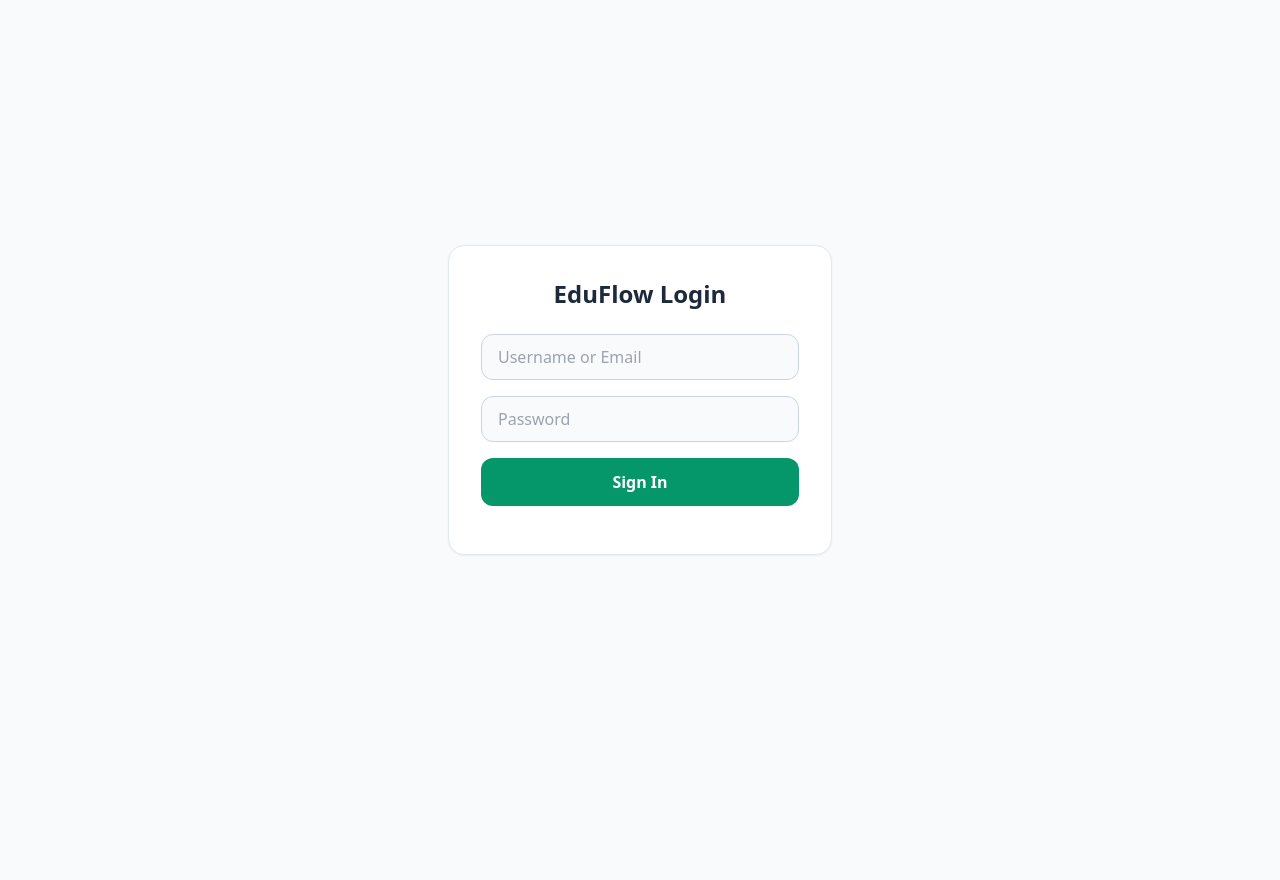
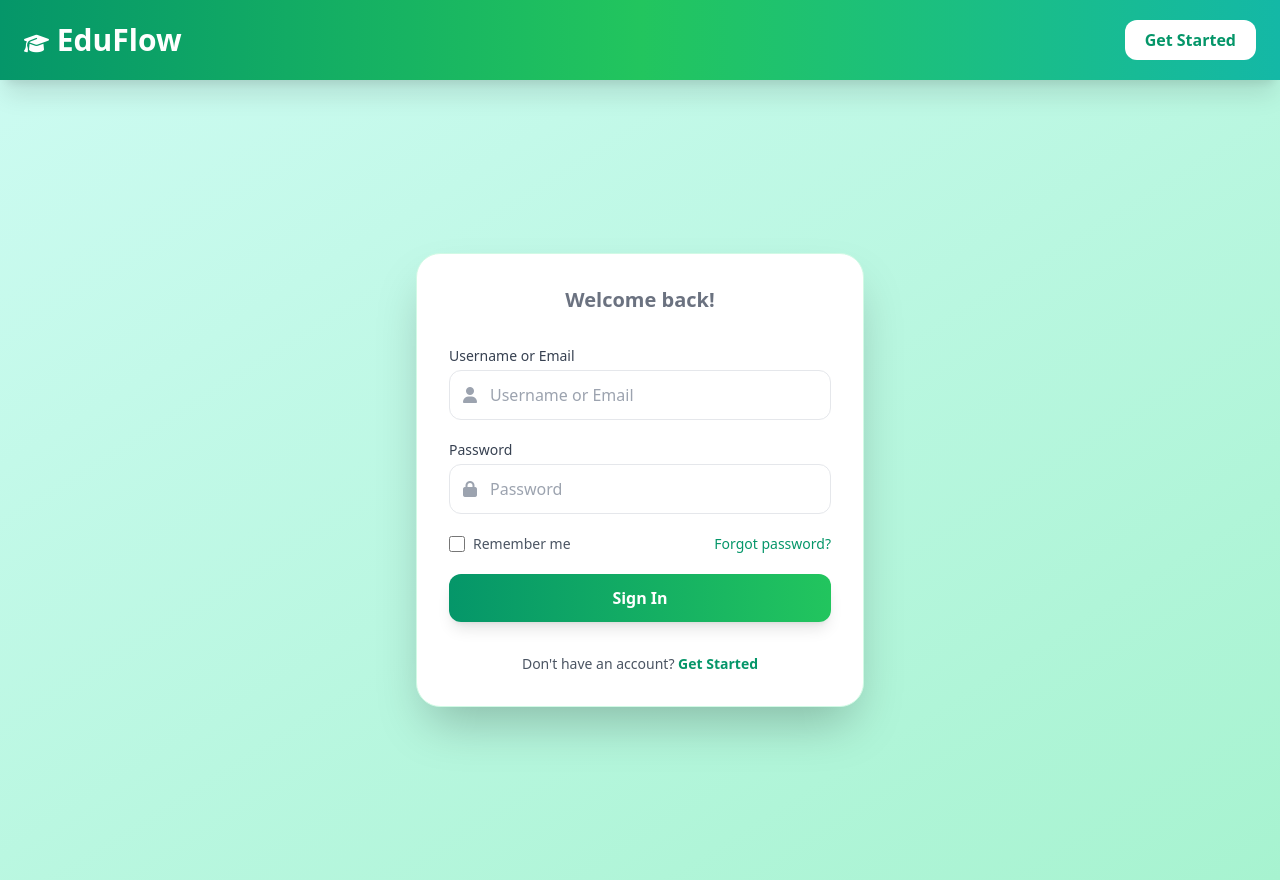
Before and after one commit to techaxadi01/FSD-Labs, a website: page public/index.html in a window 1280 px wide. Before the commit the page ends 800 px from the top, so only its background shows below. Drawn offline with nearby package versions, Linux system fonts and the light colour scheme.

Commit message:
login with minor bug but html final

```diff
--- a/public/app.js
+++ b/public/app.js
@@ -16,11 +16,11 @@ document.getElementById("loginForm").addEventListener("submit", async (e) => {
     const data = await response.json();
 
     if (data.success) {
-        msg.innerText = `Login Successful! You are logged in as ${data.role}. Redirecting...`;
-        msg.className = "mt-4 text-xs text-center font-bold text-emerald-600";
+        msg.innerText = data.message;
+        msg.className = "text-medium text-center font-semibold text-emerald-600";
         setTimeout(() => window.location.href = "../index.html", 2000);
     } else {
         msg.innerText = data.message;
-        msg.className = "mt-4 text-xs text-center font-bold text-red-600";
+        msg.className = "text-medium text-center font-semibold text-red-600";
     }
 });
--- a/public/index.html
+++ b/public/index.html
@@ -1,21 +1,149 @@
 <!DOCTYPE html>
 <html lang="en">
+
 <head>
     <meta charset="UTF-8">
     <meta name="viewport" content="width=device-width, initial-scale=1.0">
+
+    <link rel="icon" type="image/svg+xml" href="../logo.svg?v=1">
     <title>EduFlow - Login</title>
+
+    <!-- Tailwind CSS -->
     <script src="https://cdn.tailwindcss.com"></script>
+
+    <!-- Font Awesome -->
+    <link rel="stylesheet"
+        href="https://cdnjs.cloudflare.com/ajax/libs/font-awesome/6.5.1/css/all.min.css">
+
+    <!-- Smooth Scrolling -->
+    <style>
+        html {
+            scroll-behavior: smooth;
+        }
+    </style>
 </head>
-<body class="bg-slate-50 flex items-center justify-center min-h-screen">
-    <div class="bg-white p-8 rounded-2xl shadow-sm border border-slate-200 w-full max-w-sm">
-        <h2 class="text-2xl font-bold text-slate-800 mb-6 text-center">EduFlow Login</h2>
-        <form id="loginForm" class="space-y-4">
-            <input type="text" id="userIdentifier" placeholder="Username or Email" required class="w-full bg-slate-50 border border-slate-300 rounded-xl px-4 py-2.5">
-            <input type="password" id="password" placeholder="Password" required class="w-full bg-slate-50 border border-slate-300 rounded-xl px-4 py-2.5">
-            <button type="submit" class="w-full bg-emerald-600 text-white font-bold py-3 rounded-xl hover:bg-emerald-500 transition">Sign In</button>
-        </form>
-        <p id="message" class="mt-4 text-xs text-center font-bold"></p>
+
+
+<body class="bg-gradient-to-b from-white via-emerald-50/30 to-slate-50 text-slate-800">
+
+    <!-- NAVBAR -->
+    <nav class="sticky top-0 z-50
+        bg-gradient-to-r from-emerald-600 via-green-500 to-teal-500
+        shadow-xl">
+
+        <div class="max-w-7xl mx-auto px-6">
+
+            <div class="flex justify-between items-center h-20">
+
+                <!-- LOGO -->
+                <a href="index.html" class="flex items-center gap-3">
+                    <span class="text-3xl font-bold text-white">
+                        <i class="fas fa-graduation-cap text-xl"></i> EduFlow
+                    </span>
+                </a>
+
+                <!-- Buttons -->
+                <div class="hidden md:flex gap-3">
+
+                    <!--
+                    <a href="login.html"
+                        class="px-5 py-2 rounded-xl
+                        border border-white/100
+                        bg-white/30
+                        text-white-500
+                        font-semibold
+                        hover:bg-teal-500/75
+                        hover:border-white/100
+                        hover:scale-105
+                        transition">
+
+                        Login
+
+                    </a>
+                    -->
+
+                    <a href="signup.html"
+                        class="px-5 py-2 rounded-xl
+                        bg-white
+                        text-emerald-600
+                        font-semibold
+                        hover:scale-105
+                        transition">
+
+                        Get Started
+
+                    </a>
+                </div>
+            </div>
+        </div>
+    </nav>
+
+    <div class="bg-gradient-to-br from-teal-100 to-emerald-200 min-h-screen flex items-center justify-center p-4">
+
+        <!-- Login Box -->
+        <div class="bg-white rounded-3xl shadow-2xl max-w-md w-full p-8 border border-emerald-100">
+
+            <!-- Header -->
+            <div class="text-center mb-8 text-xl font-bold">
+                <p class="text-gray-500">Welcome back!</p>
+            </div>
+
+            <!-- Message -->
+            <div class="text-center mb-7">
+                <p id="message" class="text-medium text-center font-semibold"></p>
+            </div>
+
+            <!-- Login Form -->
+            <form id="loginForm" class="space-y-5">
+                <!-- Username Input -->
+                <div>
+                    <label class="block text-sm font-medium text-gray-700 mb-1">Username or Email</label>
+                    <div class="relative">
+                        <span class="absolute inset-y-0 left-0 flex items-center pl-3.5 text-gray-400">
+                            <i class="fas fa-user"></i>
+                        </span>
+                        <input type="text" id="userIdentifier" placeholder="Username or Email" required
+                            class="w-full pl-10 pr-4 py-3 rounded-xl border border-gray-200 focus:outline-none focus:border-emerald-500 focus:ring-2 focus:ring-emerald-200 transition">
+                    </div>
+                </div>
+
+                <!-- Password Input -->
+                <div>
+                    <label class="block text-sm font-medium text-gray-700 mb-1">Password</label>
+                    <div class="relative">
+                        <span class="absolute inset-y-0 left-0 flex items-center pl-3.5 text-gray-400">
+                            <i class="fas fa-lock"></i>
+                        </span>
+                        <input type="password" id="password" placeholder="Password" required
+                            class="w-full pl-10 pr-4 py-3 rounded-xl border border-gray-200 focus:outline-none focus:border-emerald-500 focus:ring-2 focus:ring-emerald-200 transition">
+                    </div>
+                </div>
+
+                <!-- Additional Options -->
+                <div class="flex items-center justify-between text-sm">
+                    <label class="flex items-center gap-2 text-gray-600 cursor-pointer">
+                        <input type="checkbox" class="rounded text-emerald-600 focus:ring-emerald-500 border-gray-300 w-4 h-4">
+                        Remember me
+                    </label>
+                    <a href="#" class="text-emerald-600 hover:underline font-medium">Forgot password?</a>
+                </div>
+
+                <!-- Submit Button -->
+                <button type="submit"
+                    class="w-full bg-gradient-to-r from-emerald-600 to-green-500 text-white font-semibold py-3 rounded-xl shadow-lg hover:from-emerald-700 hover:to-green-600 transition duration-300 transform hover:-translate-y-0.5">
+                    Sign In
+                </button>
+            </form>
+
+            <!-- Additional Options -->
+            <p class="text-center text-sm text-gray-600 mt-8">
+                Don't have an account?
+                <a href="signup.html" class="text-emerald-600 font-bold hover:underline">Get Started</a>
+            </p>
+        </div>
     </div>
+
+    <!-- Interface Script -->
     <script src="app.js"></script>
 </body>
 </html>
```
Also changed, not shown: server.js (+4 -3 lines), 1 other file.
